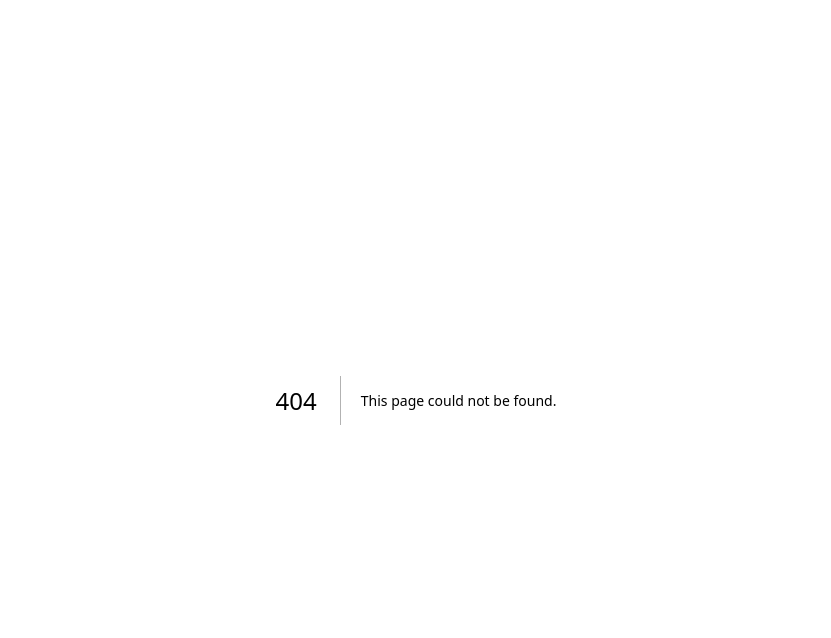
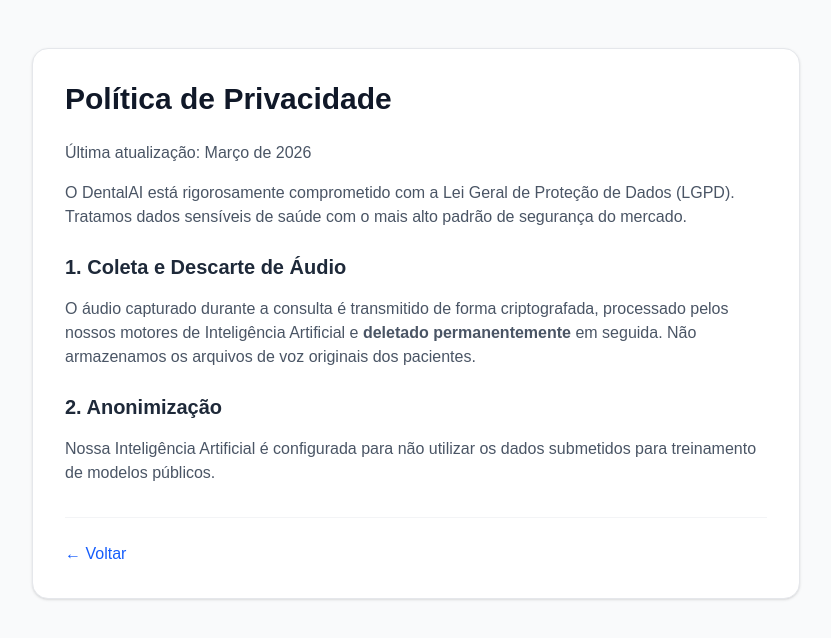
Before and after one commit to pedroso-dev/dental-ia-web, a Next.js app: page /privacy in a window 1280 px wide. Before the commit this address had no page. Shown: the top 638 px of the page, without its empty margins (224-1055 px from the left). Built offline with nearby package versions, Linux system fonts and the light colour scheme.

Commit message:
feat: update login page links and update for LGPD

```diff
--- a/src/app/components/AudioRecorder.tsx
+++ b/src/app/components/AudioRecorder.tsx
@@ -14,6 +14,9 @@ export default function AudioRecorder() {
   const [crosp, setCrosp] = useState("");
   const [dentistEmail, setDentistEmail] = useState("");
   const [isReady, setIsReady] = useState(false);
+
+  // NOVO: Estado para o consentimento da LGPD
+  const [consentGiven, setConsentGiven] = useState(false);
 
   const mediaRecorderRef = useRef<MediaRecorder | null>(null);
   const audioChunksRef = useRef<BlobPart[]>([]);
@@ -68,7 +71,7 @@ export default function AudioRecorder() {
   };
 
   const startRecording = async () => {
-    if (!isReady) return;
+    if (!isReady || !consentGiven) return; // Trava extra de segurança
 
     try {
       setRecordingTime(0);
@@ -85,6 +88,9 @@ export default function AudioRecorder() {
       };
 
       mediaRecorder.onstop = async () => {
+        // Desmarca o consentimento para o próximo paciente
+        setConsentGiven(false);
+
         if (isCancelledRef.current) {
           isCancelledRef.current = false;
           return;
@@ -167,6 +173,7 @@ export default function AudioRecorder() {
       setIsRecording(false);
       setRecordingTime(0);
       setStatusMessage("Gravação cancelada.");
+      setConsentGiven(false); // Desmarca o consentimento ao cancelar
     }
   };
 
@@ -182,7 +189,7 @@ export default function AudioRecorder() {
 
   return (
     <div className="flex flex-col items-center gap-6 p-8 bg-white rounded-2xl shadow-sm border border-gray-200 w-full max-w-2xl">
-      <div className="text-center w-full mb-4">
+      <div className="text-center w-full mb-2">
         <h2 className="text-2xl font-semibold text-gray-800">
           Olá, {dentistName}
         </h2>
@@ -199,14 +206,34 @@ export default function AudioRecorder() {
 
       {statusMessage && (
         <div
-          className={`font-medium mb-4 ${statusMessage.includes("✅") ? "text-green-600" : statusMessage.includes("❌") ? "text-red-600" : "text-blue-600 animate-pulse"}`}
+          className={`font-medium mb-2 ${statusMessage.includes("✅") ? "text-green-600" : statusMessage.includes("❌") ? "text-red-600" : "text-blue-600 animate-pulse"}`}
         >
           {statusMessage}
         </div>
       )}
 
+      <div className="w-full max-w-md flex flex-col items-center gap-4">
+        {!isRecording && !isProcessing && (
+          <div className="w-full flex items-start gap-3 p-4 bg-blue-50/50 border border-blue-100 rounded-xl text-left transition-all">
+            <input
+              type="checkbox"
+              id="lgpd-consent"
+              checked={consentGiven}
+              onChange={(e) => setConsentGiven(e.target.checked)}
+              className="mt-1 w-5 h-5 text-blue-600 rounded border-gray-300 focus:ring-blue-500 cursor-pointer"
+            />
+            <label
+              htmlFor="lgpd-consent"
+              className="text-sm text-gray-700 leading-snug cursor-pointer select-none"
+            >
+              Confirmo que possuo o consentimento explícito do paciente para a
+              gravação de áudio desta consulta, de acordo com a LGPD.
+            </label>
+          </div>
+        )}
+
         {isRecording ? (
-        <div className="flex w-full max-w-md gap-4">
+          <div className="flex w-full gap-4">
             <button
               onClick={cancelRecording}
               className="flex-1 py-4 rounded-xl font-medium text-gray-700 bg-gray-200 hover:bg-gray-300 transition-all text-lg shadow-sm"
@@ -223,16 +250,17 @@ export default function AudioRecorder() {
         ) : (
           <button
             onClick={startRecording}
-          disabled={isProcessing}
-          className={`w-full max-w-md py-5 rounded-xl font-bold text-white transition-all text-xl shadow-md hover:shadow-lg ${
-            isProcessing
-              ? "bg-gray-400 cursor-not-allowed"
-              : "bg-blue-600 hover:bg-blue-700 hover:-translate-y-1"
+            disabled={isProcessing || !consentGiven}
+            className={`w-full py-5 rounded-xl font-bold text-white transition-all text-xl shadow-md ${
+              isProcessing || !consentGiven
+                ? "bg-gray-400 cursor-not-allowed opacity-70"
+                : "bg-blue-600 hover:bg-blue-700 hover:-translate-y-1 hover:shadow-lg"
             }`}
           >
             {isProcessing ? "Processando..." : "Gravar Consulta"}
           </button>
         )}
       </div>
+    </div>
   );
 }
--- a/src/app/login/page.tsx
+++ b/src/app/login/page.tsx
@@ -3,6 +3,7 @@
 import { useState, useEffect } from "react";
 import { useRouter } from "next/navigation";
 import { createClient } from "@/utils/supabase/client";
+import Link from "next/link"; // NOVO: Importação do Link
 
 export default function LoginPage() {
   const [email, setEmail] = useState("");
@@ -138,6 +139,19 @@ export default function LoginPage() {
               Criar nova conta
             </button>
           </div>
+
+          {/* NOVO: Links para as páginas legais */}
+          <div className="mt-6 text-center text-xs text-gray-500">
+            Ao entrar ou criar uma conta, você concorda com nossos <br />
+            <Link href="/terms" className="text-blue-600 hover:underline">
+              Termos de Uso
+            </Link>{" "}
+            e{" "}
+            <Link href="/privacy" className="text-blue-600 hover:underline">
+              Política de Privacidade
+            </Link>
+            .
+          </div>
         </form>
       </div>
     </div>
--- /dev/null
+++ b/src/app/privacy/page.tsx
@@ -0,0 +1,46 @@
+import Link from "next/link";
+
+export default function PrivacidadePage() {
+  return (
+    <main className="min-h-screen bg-gray-50 py-12 px-6">
+      <div className="max-w-3xl mx-auto bg-white p-8 rounded-2xl shadow-sm border border-gray-200">
+        <h1 className="text-3xl font-bold text-gray-900 mb-6">
+          Política de Privacidade
+        </h1>
+        <div className="prose text-gray-600 space-y-4">
+          <p>Última atualização: Março de 2026</p>
+          <p>
+            O DentalAI está rigorosamente comprometido com a Lei Geral de
+            Proteção de Dados (LGPD). Tratamos dados sensíveis de saúde com o
+            mais alto padrão de segurança do mercado.
+          </p>
+          <h2 className="text-xl font-semibold text-gray-800 mt-6">
+            1. Coleta e Descarte de Áudio
+          </h2>
+          <p>
+            O áudio capturado durante a consulta é transmitido de forma
+            criptografada, processado pelos nossos motores de Inteligência
+            Artificial e <strong>deletado permanentemente</strong> em seguida.
+            Não armazenamos os arquivos de voz originais dos pacientes.
+          </p>
+          <h2 className="text-xl font-semibold text-gray-800 mt-6">
+            2. Anonimização
+          </h2>
+          <p>
+            Nossa Inteligência Artificial é configurada para não utilizar os
+            dados submetidos para treinamento de modelos públicos.
+          </p>
+          {/* Adicione mais texto conforme necessário */}
+        </div>
+        <div className="mt-8 pt-6 border-t border-gray-100">
+          <Link
+            href="/login"
+            className="text-blue-600 hover:underline font-medium"
+          >
+            &larr; Voltar
+          </Link>
+        </div>
+      </div>
+    </main>
+  );
+}
--- /dev/null
+++ b/src/app/terms/page.tsx
@@ -0,0 +1,37 @@
+import Link from "next/link";
+
+export default function TermsPage() {
+  return (
+    <main className="min-h-screen bg-gray-50 py-12 px-6">
+      <div className="max-w-3xl mx-auto bg-white p-8 rounded-2xl shadow-sm border border-gray-200">
+        <h1 className="text-3xl font-bold text-gray-900 mb-6">Termos de Uso</h1>
+        <div className="prose text-gray-600 space-y-4">
+          <p>Última atualização: Março de 2026</p>
+          <p>
+            Bem-vindo ao DentalAI. Ao utilizar nossa plataforma, você concorda
+            com as condições abaixo, voltadas para o uso ético e seguro de
+            Inteligência Artificial na área da saúde.
+          </p>
+          <h2 className="text-xl font-semibold text-gray-800 mt-6">
+            1. Responsabilidade Médica
+          </h2>
+          <p>
+            O DentalAI é uma ferramenta de apoio à transcrição e não substitui o
+            julgamento clínico do profissional de odontologia. A
+            responsabilidade pela revisão e aprovação do prontuário gerado é
+            exclusivamente do dentista assinante.
+          </p>
+          {/* Adicione mais texto conforme necessário */}
+        </div>
+        <div className="mt-8 pt-6 border-t border-gray-100">
+          <Link
+            href="/login"
+            className="text-blue-600 hover:underline font-medium"
+          >
+            &larr; Voltar
+          </Link>
+        </div>
+      </div>
+    </main>
+  );
+}
```
Lines whose indentation alone changed are shown as unchanged.
